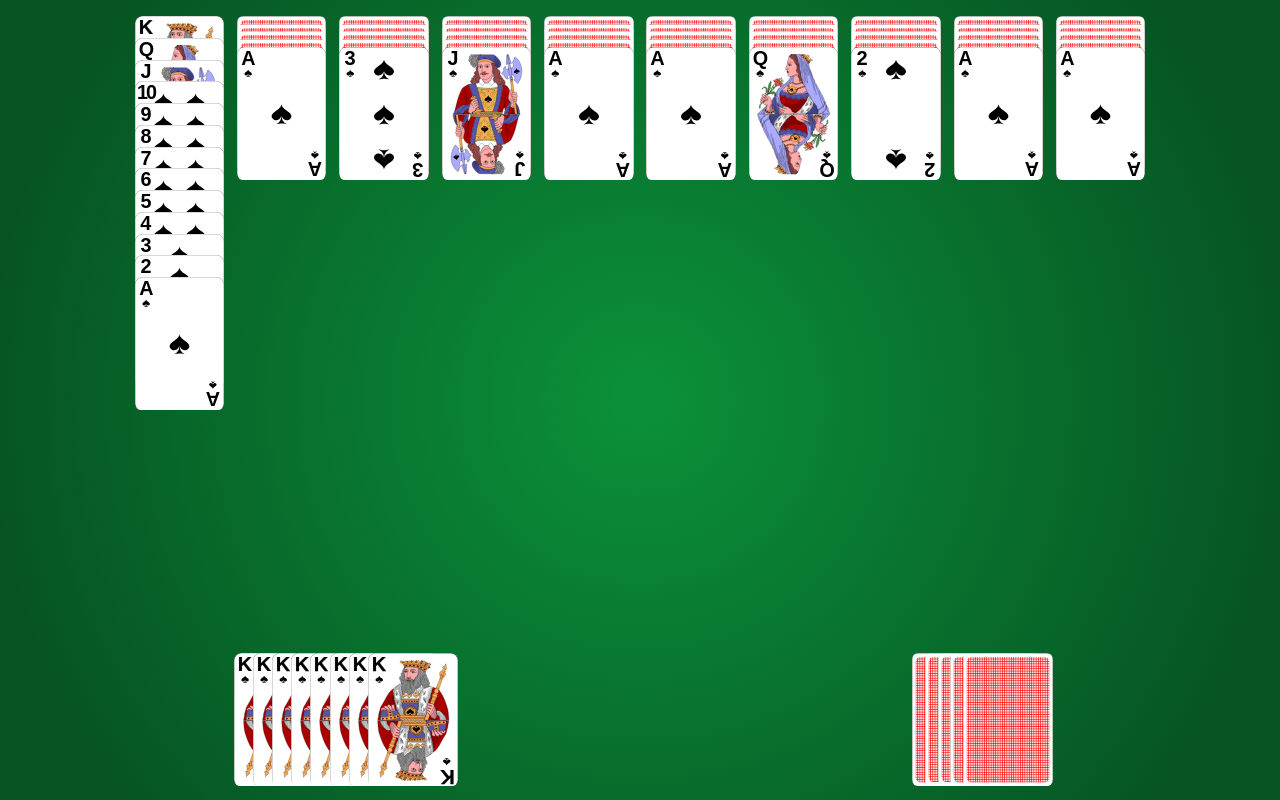
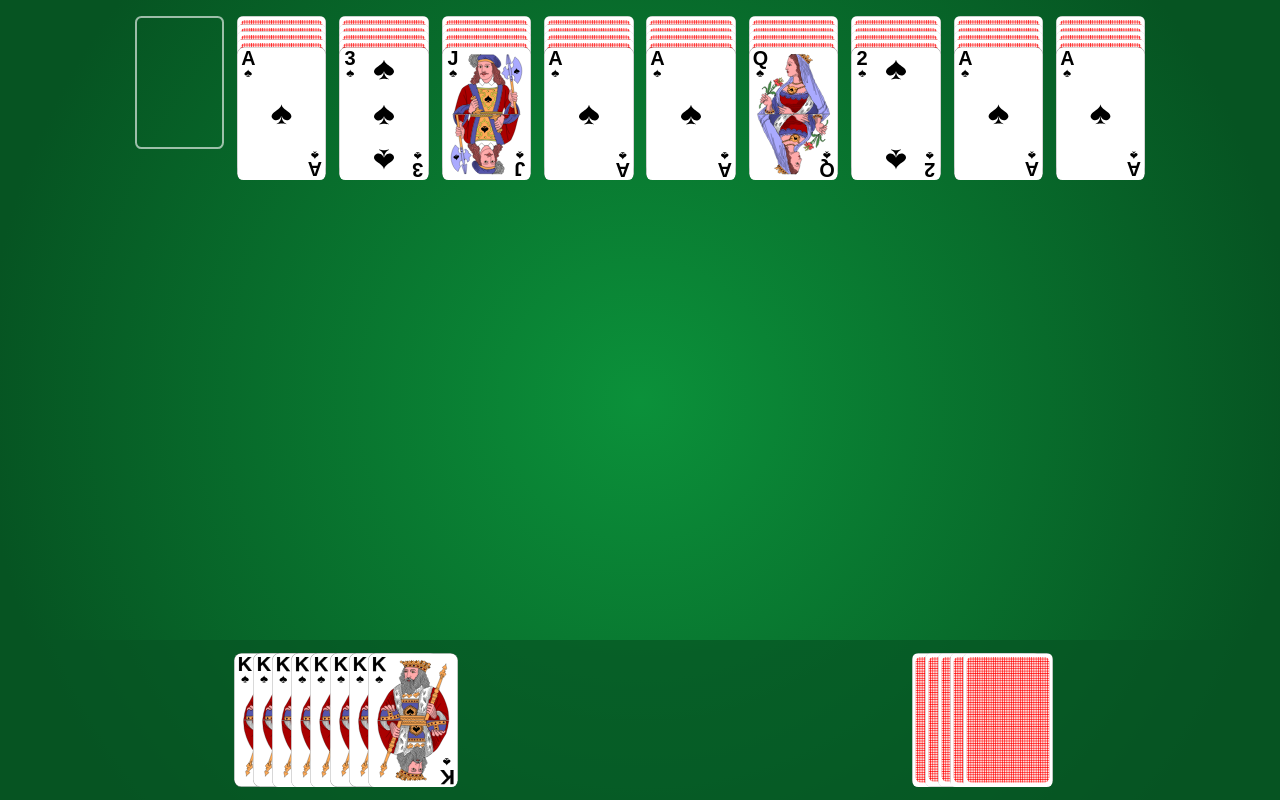
Before and after one commit to cjsellwood/spider, a React (Create React App) app: page / in a window 1280 px wide. Built offline with nearby package versions, Linux system fonts and the light colour scheme.

Commit message:
Stop spare cards from being added if a space is empty

```diff
--- a/src/App.css
+++ b/src/App.css
@@ -97,6 +97,18 @@ body {
   background-image: url(./images/spades13.svg);
 }
 
+.card-base {
+  border: 2px solid rgba(255, 255, 255, 0.603);
+  width: 7vw;
+  height: 10.4vw;
+  margin-bottom: -10.4vw;
+  border-radius: 0.5vw;
+  -webkit-border-radius: 0.5vw;
+  -moz-border-radius: 0.5vw;
+  -ms-border-radius: 0.5vw;
+  -o-border-radius: 0.5vw;
+}
+
 .hidden-card {
   border-radius: 0.5vw;
   -webkit-border-radius: 0.5vw;
@@ -112,9 +124,11 @@ body {
 
 footer {
   display: flex;
+  height: 20vh;
   padding: 1vw 0vw;
   align-items: center;
   justify-content: space-around;
+  background-color: rgba(6, 84, 35, 0.692);
 }
 
 .spares-container {
--- a/src/App.js
+++ b/src/App.js
@@ -102,6 +102,13 @@ function App() {
 
   // Add a card to each column from spares deck
   const addSpares = () => {
+    // If a column has no cards don't add spares
+    for (let col of cards) {
+      if (!col.length) {
+        return;
+      }
+    }
+
     const newCards = duplicateNested(cards);
     const newSpares = duplicateNested(spareCards);
     for (let i = 0; i < newCards.length; i++) {
--- a/src/Droppable.js
+++ b/src/Droppable.js
@@ -2,13 +2,16 @@ import { useDroppable } from "@dnd-kit/core";
 import React from "react";
 
 const Droppable = (props) => {
-  const { setNodeRef } = useDroppable({
+  const { isOver, setNodeRef } = useDroppable({
     id: props.id,
     data: props.data,
   });
 
+  const style = {
+    backgroundColor: isOver ? "green" : "transparent",
+  };
   return (
-    <div ref={setNodeRef} className="droppable-column">
+    <div ref={setNodeRef} style={style} className="droppable-column">
       {props.children}
     </div>
   );
--- a/src/components/HiddenColumn.js
+++ b/src/components/HiddenColumn.js
@@ -3,6 +3,7 @@ import React from "react";
 const HiddenColumn = ({ hiddenCards, index }) => {
   return (
     <React.Fragment>
+      <div className="card-base"></div>
       {hiddenCards[index].map((card, i) => (
         <div key={"hidden" + index + i} className="hidden-card"></div>
       ))}
--- a/src/hooks/useCardGenerator.js
+++ b/src/hooks/useCardGenerator.js
@@ -46,7 +46,7 @@ const useCardGenerator = () => {
       spareCards.push(inner);
     }
 
-    topCards[0] = [13, 12, 11, 10, 9, 8, 7, 6, 5, 4, 3, 2, 1]
+    topCards[0] = []
 
     return {
       hiddenCards,
```
